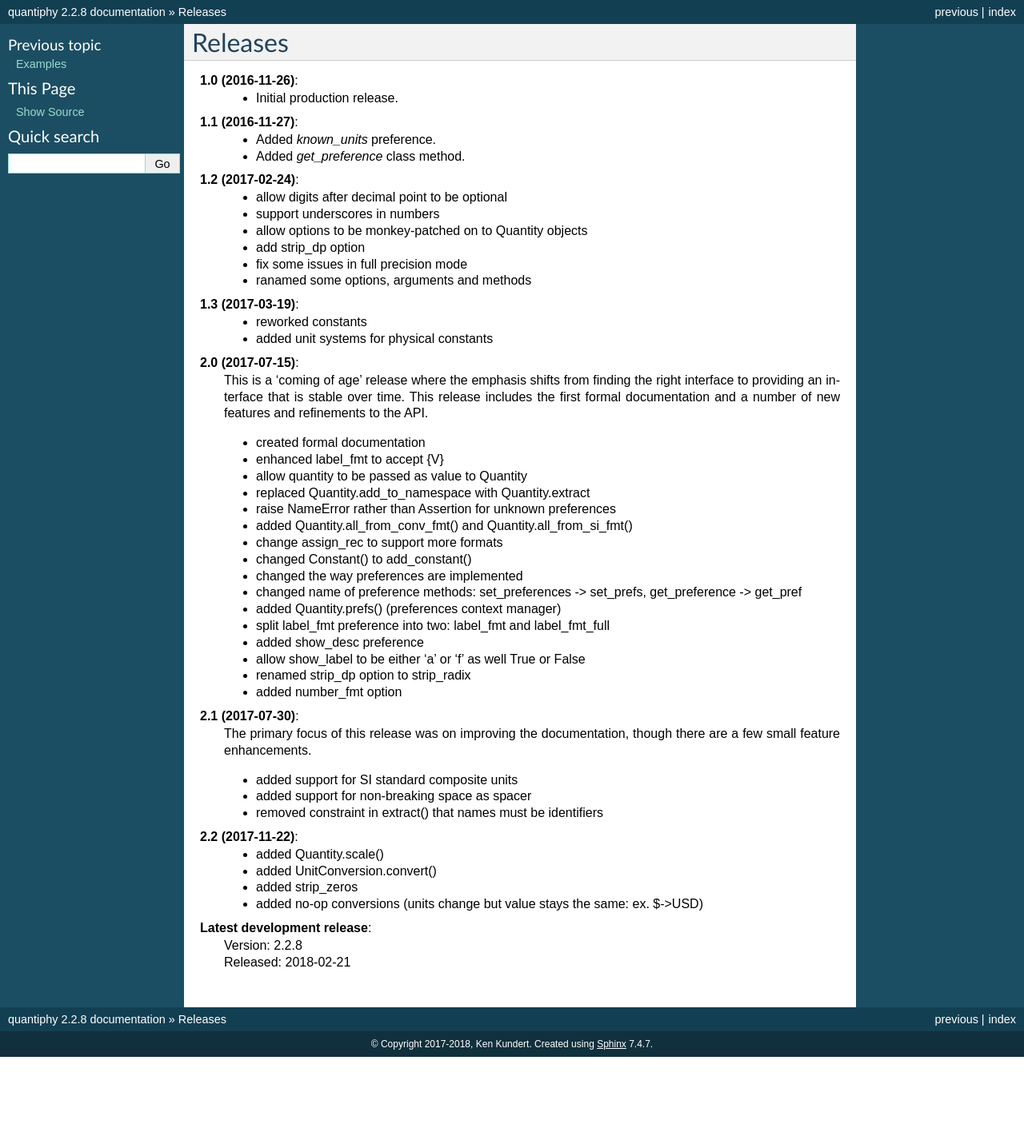
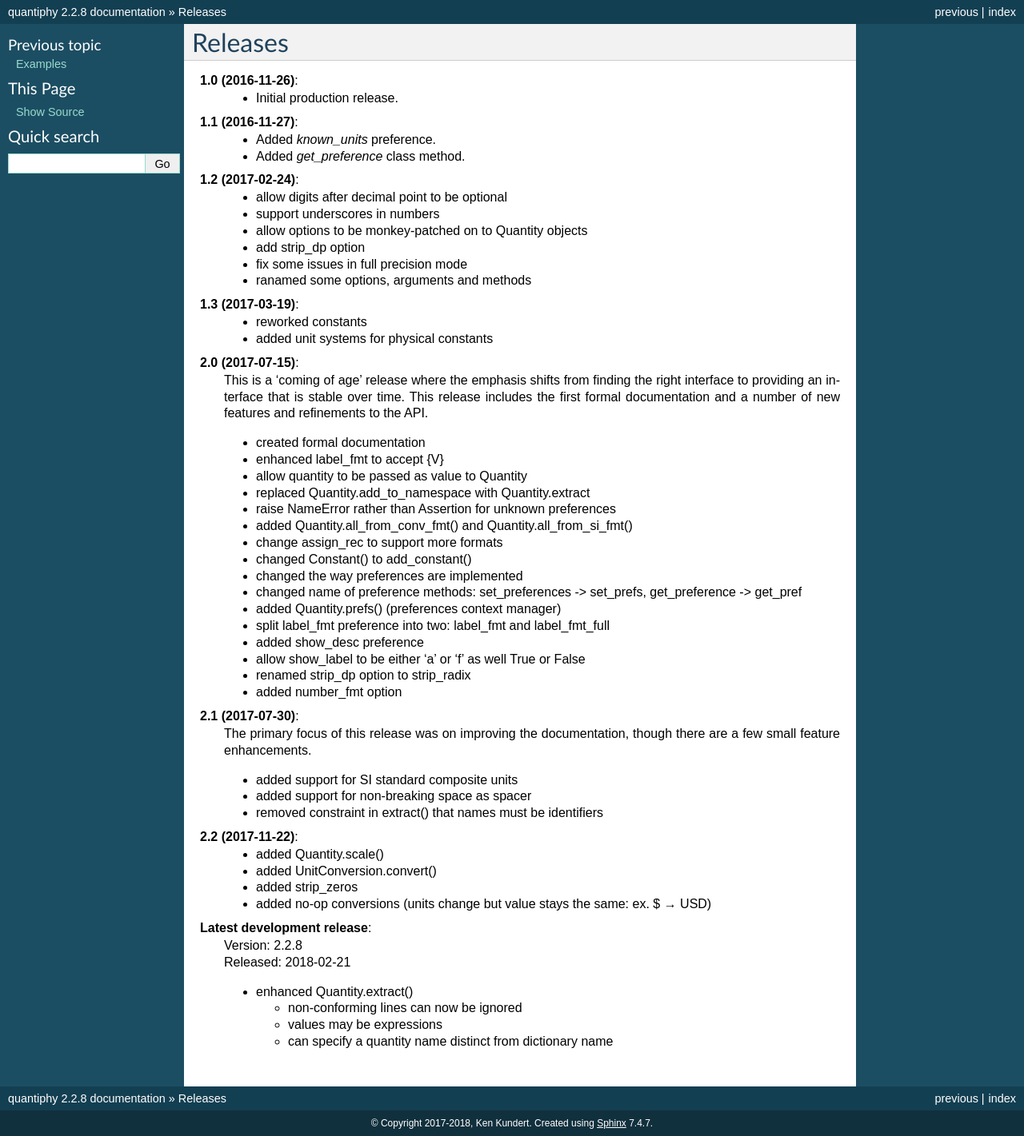
Before and after one commit to KenKundert/quantiphy, a Sphinx documentation site: the page built from doc/releases.rst, in a window 1280 px wide. Shown: the whole page at 80% size. Built offline with Sphinx 7.4.7, drawn with Linux system fonts in a browser that asks for light colours; before the commit the page ends 1322 px from its top, so only the background shows below that.

Commit message:
Added description of new feature to releases.

```diff
--- a/doc/releases.rst
+++ b/doc/releases.rst
@@ -57,8 +57,14 @@ Releases
     - added Quantity.scale()
     - added UnitConversion.convert()
     - added strip_zeros
-    - added no-op conversions (units change but value stays the same: ex. $->USD)
+    - added no-op conversions (units change but value stays the same: ex.  $ → USD)
 
 **Latest development release**:
     | Version: 2.2.8
     | Released: 2018-02-21
+
+    - enhanced Quantity.extract()
+
+      * non-conforming lines can now be ignored
+      * values may be expressions
+      * can specify a quantity name distinct from dictionary name
--- a/doc/user.rst
+++ b/doc/user.rst
@@ -1381,8 +1381,8 @@ a version that displays the name and description by default.
 
 With :meth:`quantiphy.Quantity.extract()`  the values of quantities can be given
 as a expression that contains previously defined quantities (or :ref:`physical
-constants <physical-constants> or select mathematical constants (pi, tau, π, or
-τ).  This feature is disabled if the *evaluate* argument is False.  For example:
+constants <constants>` or select mathematical constants (pi, tau, π, or τ).
+This feature is disabled if the *evaluate* argument is False.  For example:
 
 .. code-block:: python
 
```
